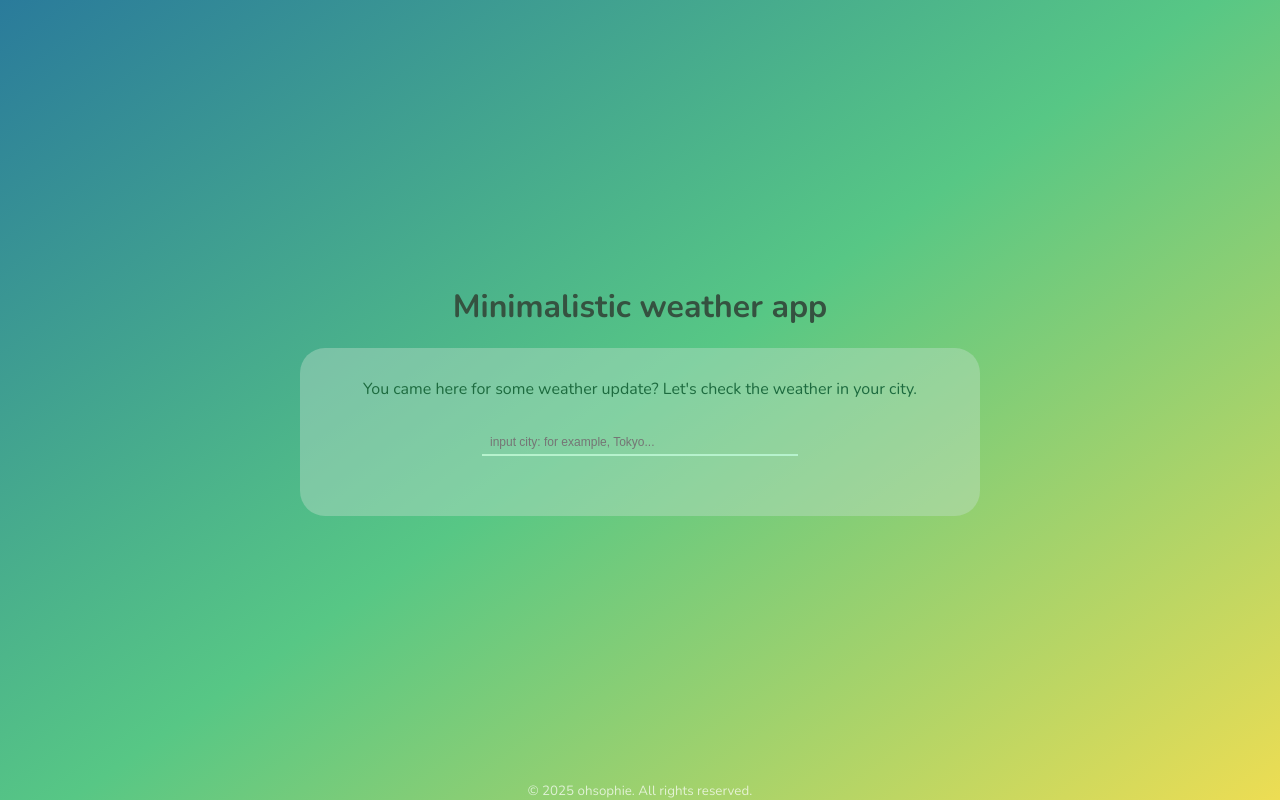
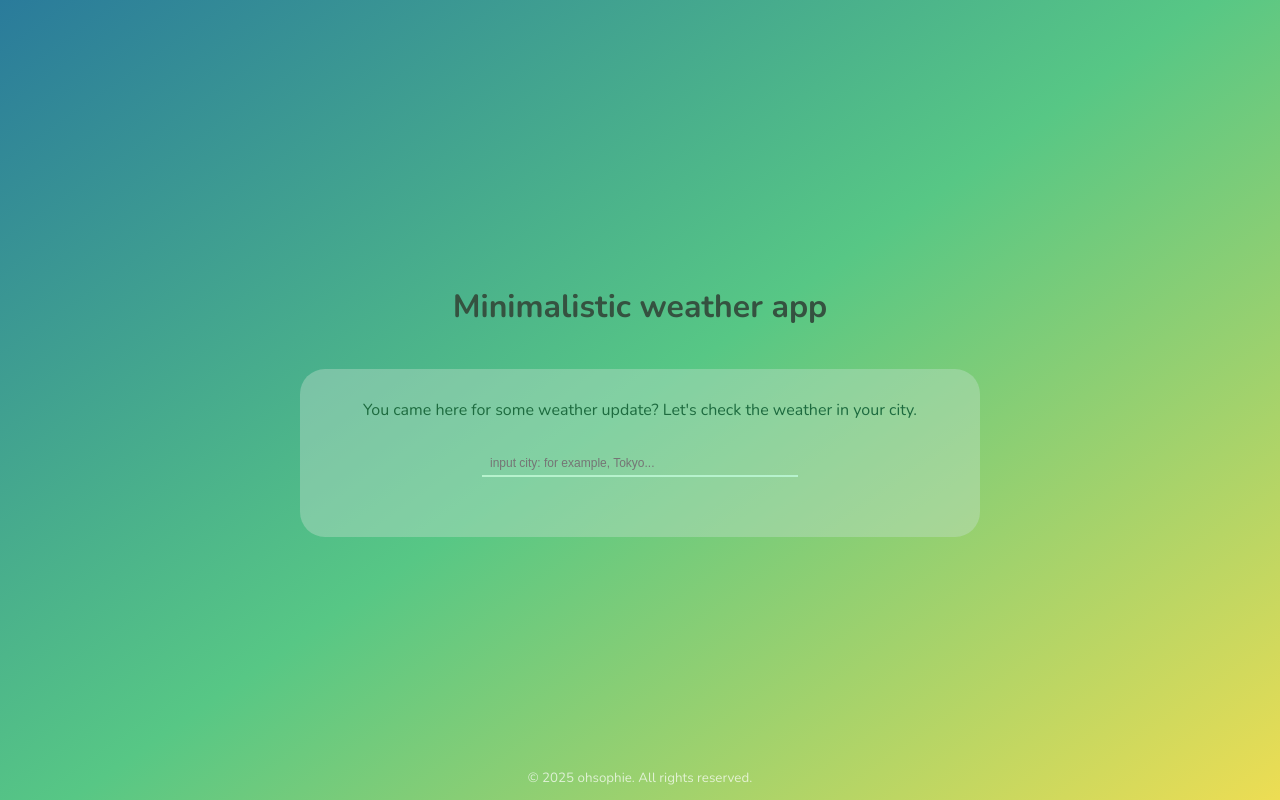
Before and after one commit to ohsophie/minimalistic-weather, a Vue app: page / in a window 1280 px wide. Built offline with nearby package versions, Linux system fonts and the light colour scheme.

Commit message:
Scroll fix

```diff
--- a/package.json
+++ b/package.json
@@ -6,7 +6,8 @@
   "scripts": {
     "dev": "vite",
     "build": "vite build",
-    "preview": "vite preview"
+    "preview": "vite preview",
+    "deploy": "gh-pages -d dist"
   },
   "dependencies": {
     "axios": "^1.9.0",
@@ -14,7 +15,8 @@
   },
   "devDependencies": {
     "@vitejs/plugin-vue": "^5.2.3",
-    "vite": "^6.2.4",
+    "gh-pages": "^6.3.0",
+    "vite": "^6.3.5",
     "vite-plugin-vue-devtools": "^7.7.2"
   }
 }
--- a/src/App.vue
+++ b/src/App.vue
@@ -156,6 +156,9 @@
 </template>
 
 <style scoped>
+  .app {
+    min-height: 100%;
+  }
   .header {
     color: #355240;
     display: flex;
--- a/src/assets/main.css
+++ b/src/assets/main.css
@@ -1,13 +1,10 @@
 @import url("https://fonts.googleapis.com/css2?family=Nunito:ital,wght@0,200..1000;1,200..1000&display=swap");
 
-* {
+body,
+html {
+  height: 100%;
   margin: 0;
   padding: 0;
-}
-
-body {
-  width: 100%;
-  min-height: 100vh;
   background: #2a7b9b;
   background: linear-gradient(
     145deg,
@@ -15,6 +12,13 @@ body {
     rgba(87, 199, 133, 1) 50%,
     rgba(237, 221, 83, 1) 100%
   );
+  overscroll-behavior: none;
+  overflow-x: hidden;
+}
+
+body {
+  width: 100%;
+  min-height: 100vh;
   font-family: Nunito;
   display: flex;
   justify-content: center;
```
Also changed, not shown: 1 other file (tests, documents, lock files or other folders).
